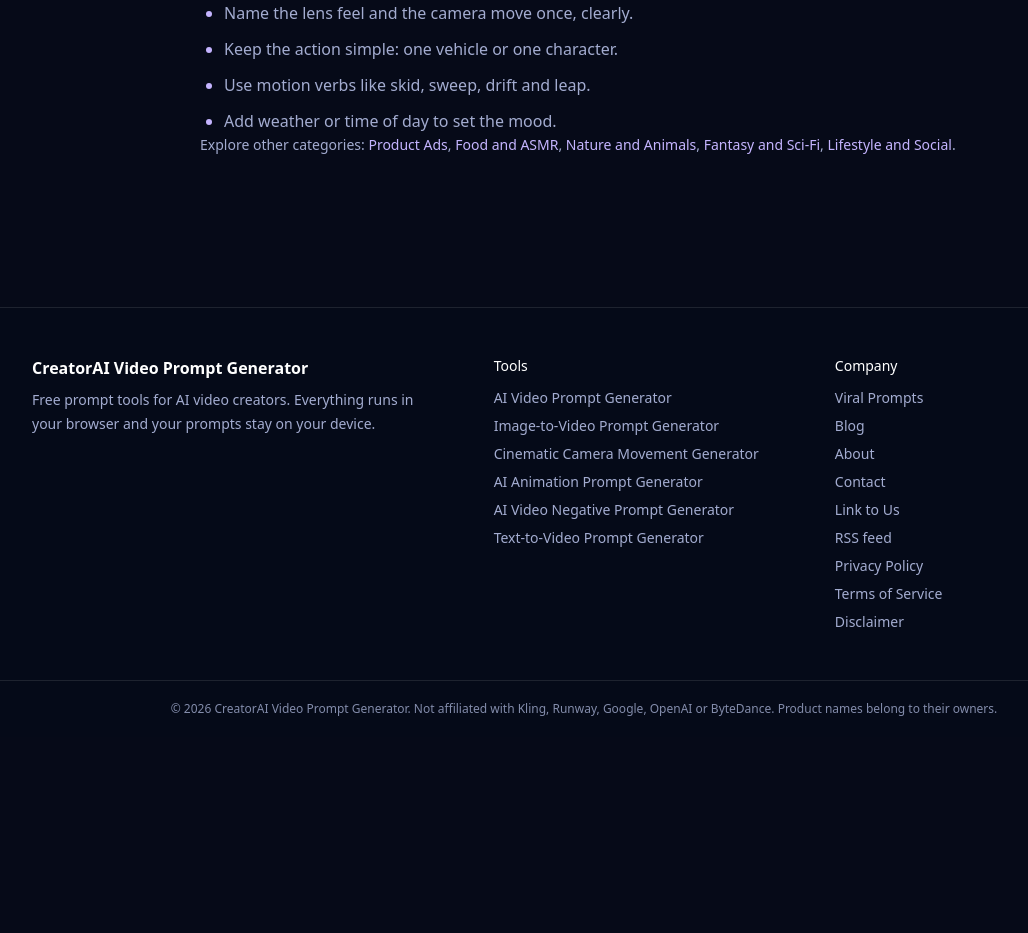
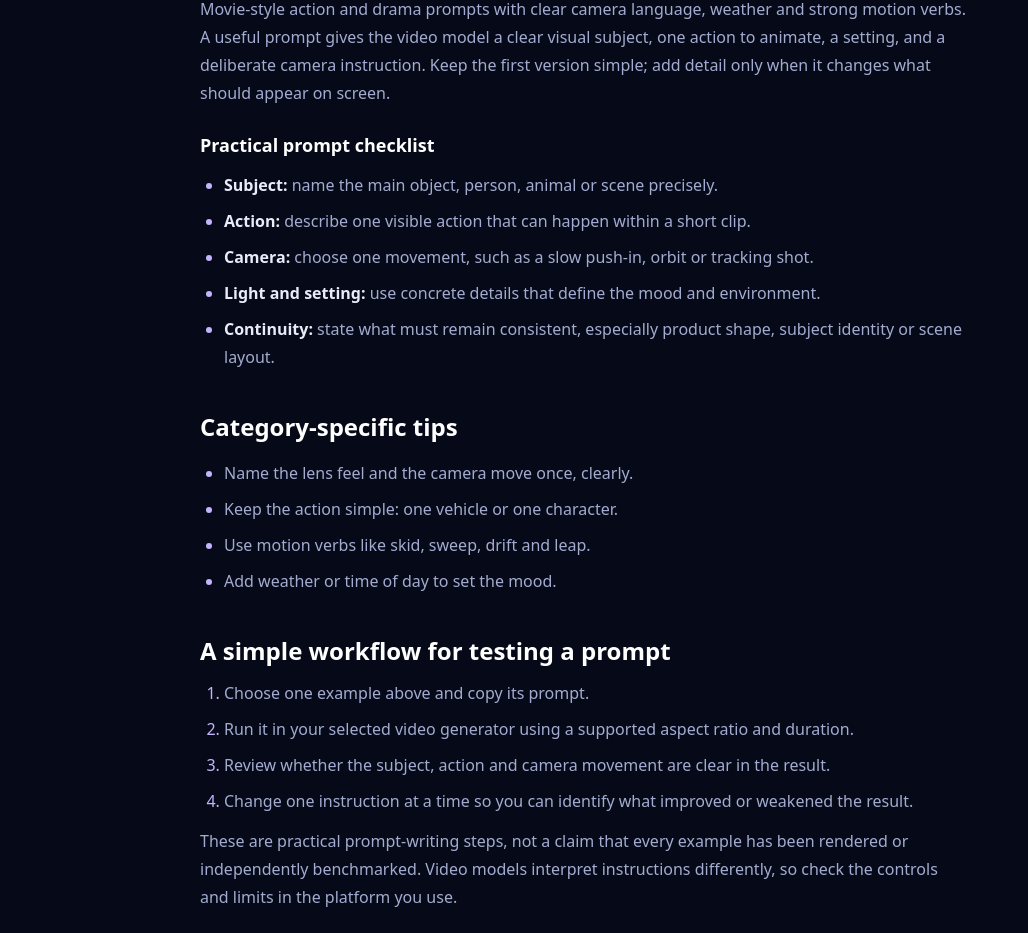
Before and after one commit to haiderline/creatorai, a Next.js app: page /viral-prompts/category/cinematic-and-action/ in a window 1280 px wide. Shown: the part 1920-2853 px from the top of the page, without its empty margins (56-1084 px from the left). Before the commit the page ends 2657 px from the top, so only its background shows below. Built offline with nearby package versions, Linux system fonts and the light colour scheme; no server answers.

Commit message:
Expand prompt guides for useful AI search citations

```diff
--- a/app/viral-prompts/[slug]/page.tsx
+++ b/app/viral-prompts/[slug]/page.tsx
@@ -50,17 +50,29 @@ export default async function PromptPage({ params }: { params: Promise<{ slug: s
       </section>
 
       <div className="prose-page">
-        <h2>Why this prompt works</h2>
+        <h2>What this AI video prompt is designed to show</h2>
         <p>{p.why}</p>
-        <h2>Recommended settings</h2>
+        <p>This example is structured around a single visual idea: establish the subject, make its main action easy to understand, then use camera movement and lighting to guide attention. That focused structure is useful when you want a short clip rather than a sequence of unrelated events.</p>
+        <h2>Prompt breakdown</h2>
         <ul>
-          <li>Aspect ratio: {p.aspect}</li>
-          <li>Duration: {p.duration}</li>
-          <li>Works with Kling, Runway, Veo, Sora and Seedance. Choose the format that matches where you will publish.</li>
+          <li><strong>Visual subject:</strong> identify the main subject and its defining appearance.</li>
+          <li><strong>Motion:</strong> keep the action specific and physically understandable.</li>
+          <li><strong>Camera:</strong> use the stated camera movement as the shot's point of view, not as a second competing action.</li>
+          <li><strong>Atmosphere:</strong> use lighting, environment and texture to establish the visual style.</li>
         </ul>
-        <h2>How to adapt it</h2>
+        <h2>Starting format and duration</h2>
+        <ul>
+          <li>Suggested aspect ratio for this concept: {p.aspect}</li>
+          <li>Suggested clip length: {p.duration}</li>
+          <li>These are starting points from the prompt brief, not guaranteed settings supported by every model. Select the closest available options in your video tool.</li>
+        </ul>
+        <h2>How to adapt this prompt</h2>
+        <p>Change the subject or setting while keeping the shot structure intact. For a more controlled result, edit one variable per generation: first the action, then the camera movement, then lighting or style. If the output becomes visually inconsistent, shorten the action and remove competing camera instructions.</p>
         <ul>{cat.tips.map((t) => <li key={t}>{t}</li>)}</ul>
+        <h2>Platform compatibility</h2>
+        <p>You can adapt this text prompt for Kling, Runway, Veo, Sora or Seedance, but each platform has different controls, model versions and prompt interpretation. Treat the wording as a starting point and follow the current platform's own aspect-ratio, duration and audio options.</p>
         <p>Related topics: {p.tags.join(", ")}.</p>
+        <p><strong>Visual disclosure:</strong> the artwork on this page is a generated-style editorial illustration used to represent the prompt concept. It is not a screenshot or a verified output from Kling, Runway, Veo, Sora or Seedance.</p>
       </div>
 
       <div className="mt-8"><ShareLinks path={path} title={`${p.title}: AI video prompt`} /></div>
--- a/app/viral-prompts/category/[category]/page.tsx
+++ b/app/viral-prompts/category/[category]/page.tsx
@@ -29,9 +29,34 @@ export default async function CategoryPage({ params }: { params: Promise<{ categ
         <p className="mt-4 text-lg leading-8 text-muted">{c.intro}</p>
       </header>
       <div className="grid gap-4 sm:grid-cols-2 lg:grid-cols-3">{list.map((p) => <PromptCard key={p.slug} p={p} />)}</div>
-      <div className="mx-auto mt-14 max-w-3xl">
-        <h2 className="text-2xl font-semibold text-white">Tips for {c.name.toLowerCase()} prompts</h2>
-        <ul className="mt-4 list-disc space-y-2 pl-6 leading-7 text-muted marker:text-violet-300">{c.tips.map((t) => <li key={t}>{t}</li>)}</ul>
+      <div className="mx-auto mt-14 max-w-3xl space-y-10">
+        <section aria-labelledby="category-method">
+          <h2 id="category-method" className="text-2xl font-semibold text-white">How to write better {c.name.toLowerCase()} AI video prompts</h2>
+          <p className="mt-3 leading-7 text-muted">{c.intro} A useful prompt gives the video model a clear visual subject, one action to animate, a setting, and a deliberate camera instruction. Keep the first version simple; add detail only when it changes what should appear on screen.</p>
+          <h3 className="mt-6 text-lg font-semibold text-white">Practical prompt checklist</h3>
+          <ul className="mt-3 list-disc space-y-2 pl-6 leading-7 text-muted marker:text-violet-300">
+            <li><strong className="text-ink">Subject:</strong> name the main object, person, animal or scene precisely.</li>
+            <li><strong className="text-ink">Action:</strong> describe one visible action that can happen within a short clip.</li>
+            <li><strong className="text-ink">Camera:</strong> choose one movement, such as a slow push-in, orbit or tracking shot.</li>
+            <li><strong className="text-ink">Light and setting:</strong> use concrete details that define the mood and environment.</li>
+            <li><strong className="text-ink">Continuity:</strong> state what must remain consistent, especially product shape, subject identity or scene layout.</li>
+          </ul>
+        </section>
+        <section aria-labelledby="category-tips">
+          <h2 id="category-tips" className="text-2xl font-semibold text-white">Category-specific tips</h2>
+          <ul className="mt-4 list-disc space-y-2 pl-6 leading-7 text-muted marker:text-violet-300">{c.tips.map((t) => <li key={t}>{t}</li>)}</ul>
+        </section>
+        <section aria-labelledby="category-workflow">
+          <h2 id="category-workflow" className="text-2xl font-semibold text-white">A simple workflow for testing a prompt</h2>
+          <ol className="mt-3 list-decimal space-y-2 pl-6 leading-7 text-muted marker:text-violet-300">
+            <li>Choose one example above and copy its prompt.</li>
+            <li>Run it in your selected video generator using a supported aspect ratio and duration.</li>
+            <li>Review whether the subject, action and camera movement are clear in the result.</li>
+            <li>Change one instruction at a time so you can identify what improved or weakened the result.</li>
+          </ol>
+          <p className="mt-3 leading-7 text-muted">These are practical prompt-writing steps, not a claim that every example has been rendered or independently benchmarked. Video models interpret instructions differently, so check the controls and limits in the platform you use.</p>
+          <p className="mt-4 leading-7 text-muted">Want to build a prompt from scratch? Use the <Link className="text-violet-300 underline underline-offset-2" href="/ai-video-prompt-generator/">free AI video prompt generator</Link> to combine a subject, style, camera move and lighting direction.</p>
+        </section>
         <AdSlot />
         <p className="text-sm text-muted">Explore other categories: {cats.filter((x) => x.slug !== c.slug).map((x, i) => (
           <span key={x.slug}>{i > 0 && ", "}<Link className="text-violet-300 hover:text-violet-200" href={`/viral-prompts/category/${x.slug}/`}>{x.name}</Link></span>
```
